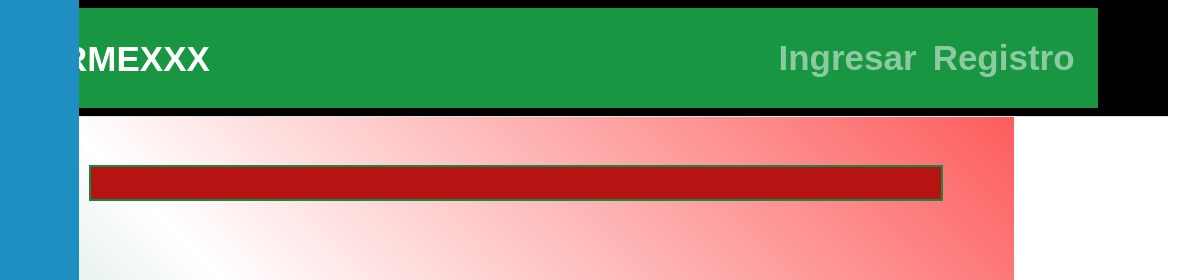
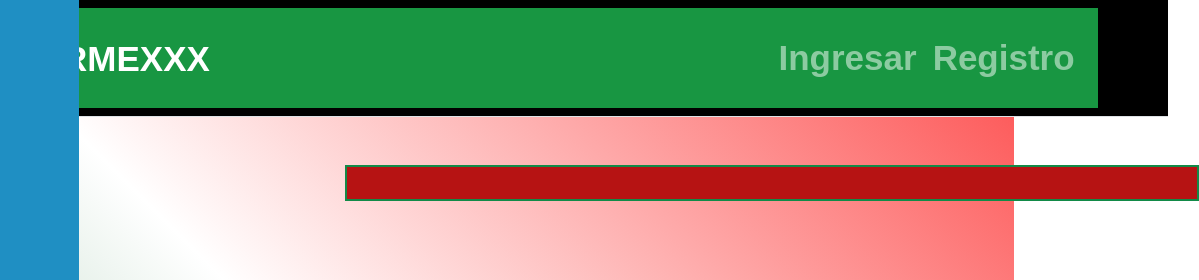
Before and after one commit to edgarprogweb/GobiMexxx, a website: page public/index.html in a window 1280 px wide. Shown: the top 280 px of the page, 266-1465 px from the left, 1199 px wide, since content can reach past the window. Drawn offline with nearby package versions, Linux system fonts and the light colour scheme; no server answers; a web font is replaced by a local one.

Commit message:
Update styles.css

```diff
--- a/public/styles.css
+++ b/public/styles.css
@@ -47,7 +47,7 @@ footer {
       border: 2px solid #128a48;
       /* IMPORTANTE */
       text-align: center;
-      left: 24%;
+      left: 44%;
 
     }
 
```
